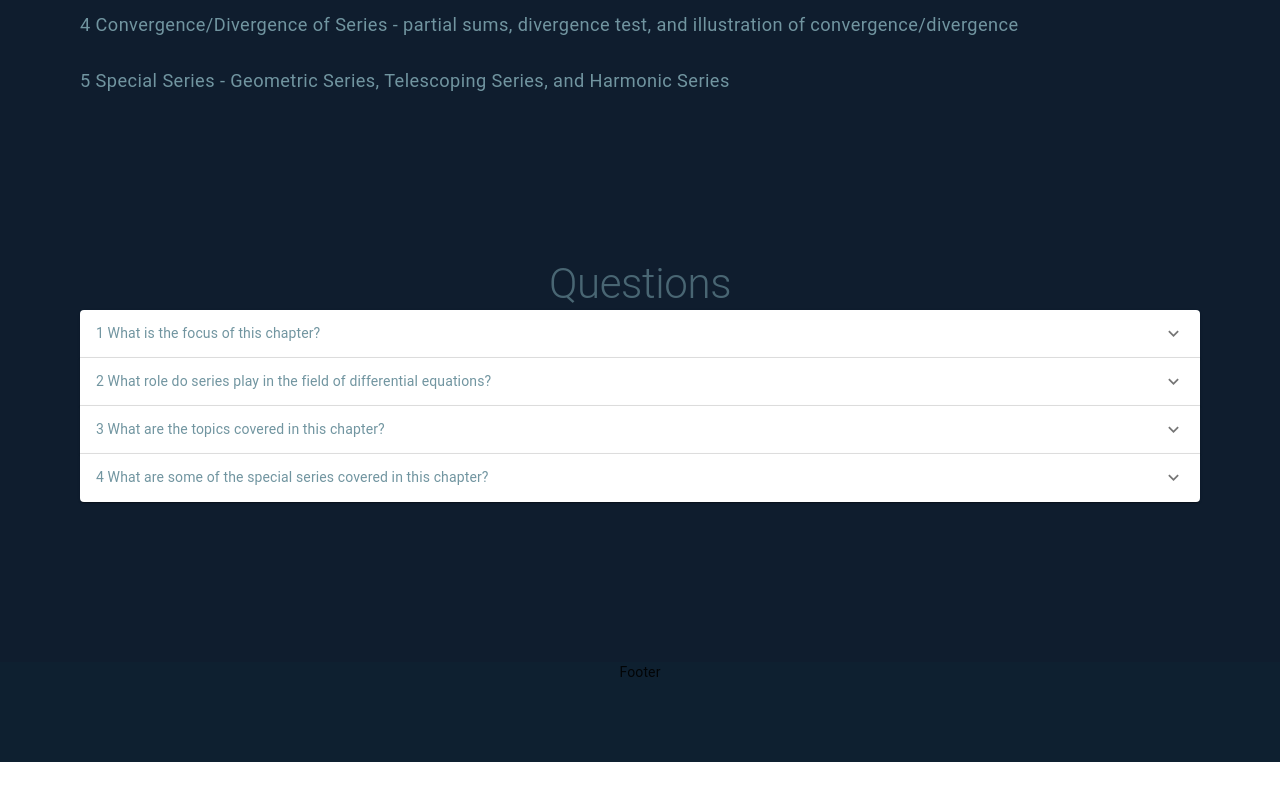
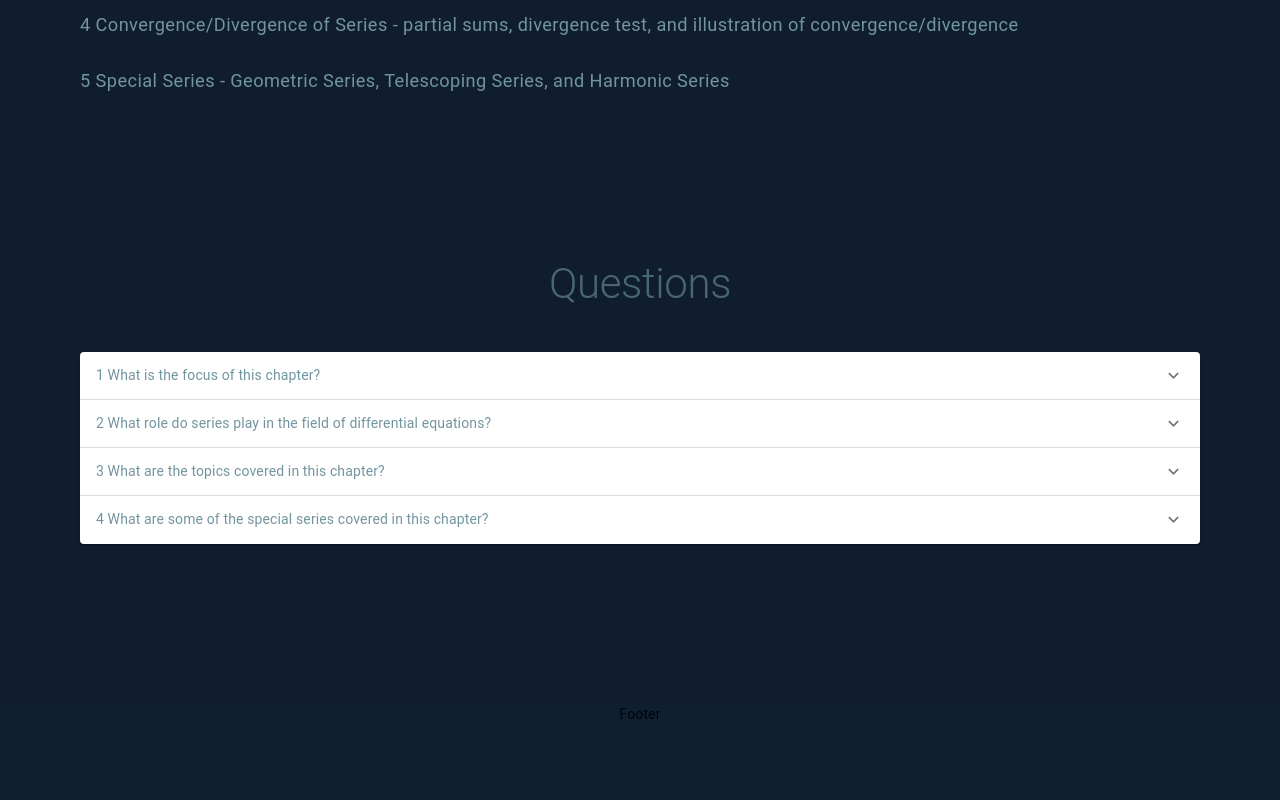
Before and after one commit to martinyis/PrepAi, a React (Create React App) app in the folder client/: page /result in a window 1280 px wide. Shown: the part 872-1672 px from the top of the page. Before the commit the page ends 1634 px from the top, so only its background shows below. Built offline with nearby package versions, Linux system fonts and the light colour scheme.

Commit message:
Add padding to questions label

```diff
--- a/client/src/modules/Questions.jsx
+++ b/client/src/modules/Questions.jsx
@@ -14,6 +14,7 @@ const Questions = (props) => {
         align="center"
         style={{
           fontSize: "3rem",
+          paddingBottom: "3rem",
         }}
       >
         Questions
```
